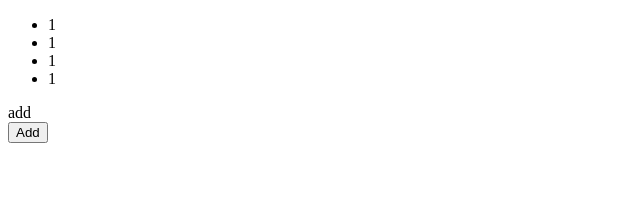
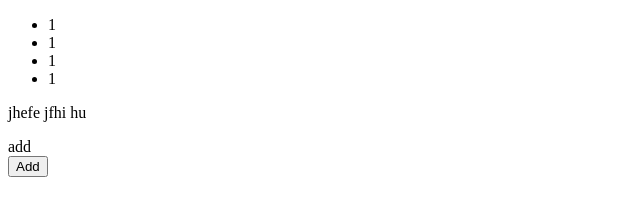
Before and after one commit to its-kemi/project7, a plain HTML site: page index.html in a window 1280 px wide. Shown: the whole page, without its empty margins (0-640 px from the left). Drawn offline with Linux system fonts and the light colour scheme.

Commit message:
added pro

```diff
--- a/index.html
+++ b/index.html
@@ -15,6 +15,7 @@
             <li>1</li>
         </ul>
     </div>
+    <p>jhefe jfhi hu </p>
     <div>
         <td>
             add
```
